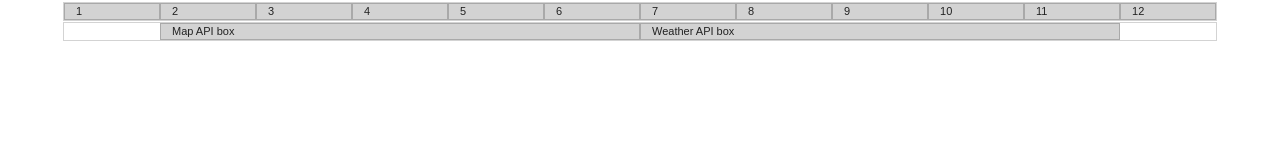
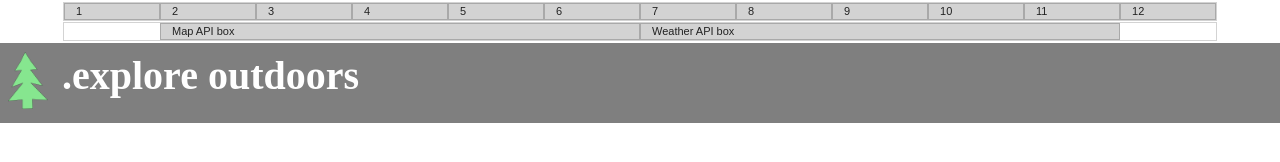
Before and after one commit to sjoyal/TIY-Mashup, a website: page src/index.html in a window 1280 px wide. Drawn offline with nearby package versions, Linux system fonts and the light colour scheme; files that its build step writes are made by us from their sources.

Commit message:
completed header feature

```diff
--- a/src/index.html
+++ b/src/index.html
@@ -11,7 +11,6 @@
         <link rel="stylesheet" href="../bower_components/normalize.css/normalize.css" />
         <!--endbower-->
         <link rel="stylesheet" href="css/main.css">
-        <script src="js/vendor/modernizr-2.8.3.min.js"></script>
     </head>
     <body>
         <!--[if lt IE 8]>
@@ -36,8 +35,17 @@
           <div class="unit-5 offset-1">Map API box</div>
           <div class="unit-5">Weather API box</div>
         </div> <!--.grid-->
+        <header>
+          <div class="header-block">
+            <img src="img/explore_outdoors_icon.png" alt="logo" width="40" height="57">
+            <h1>.explore outdoors</h1>
+          </div> <!--.header-block-->
+        </header>
 
 
+        <footer>
+          <div class=
+        </footer>
       </main>
         <!--bower:js-->
         <script src="../bower_components/jquery/dist/jquery.js"></script>
--- a/src/scss/custom.scss
+++ b/src/scss/custom.scss
@@ -1,6 +1,8 @@
 .grid {
   $grid-width: 100%;
   $single-unit: ($grid-width/12);
+
+  width: $grid-width;
   max-width: 90%;
   @extend .clearfix;
   outline: .25ex solid lightgray;
@@ -27,3 +29,30 @@
     margin-left: $single-unit;
   }
 }
+
+.header-block {
+  width: 100%;
+  height: 5em;
+  background: #2C2C2C;
+  background: rgba(0,0,0,0.5);
+
+  img {
+    display: inline-block;
+    padding-top: 1.25ex;
+    padding-left: .5em;
+
+
+  }
+
+  h1 {
+    display: inline-block;
+    font-family: century;
+    font-weight: 600;
+    font-size: 2.5em;
+    color: white;
+    margin: 0;
+    padding-left: 0.25em;
+    vertical-align: middle;
+  }
+
+}
```
Also changed, not shown: src/img/explore_outdoors_icon.png (added).
